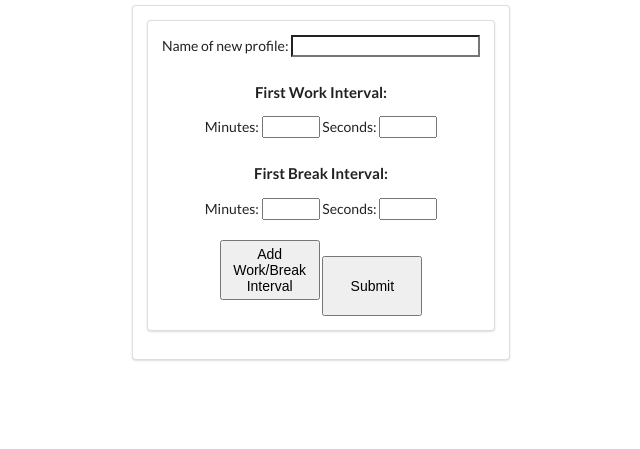
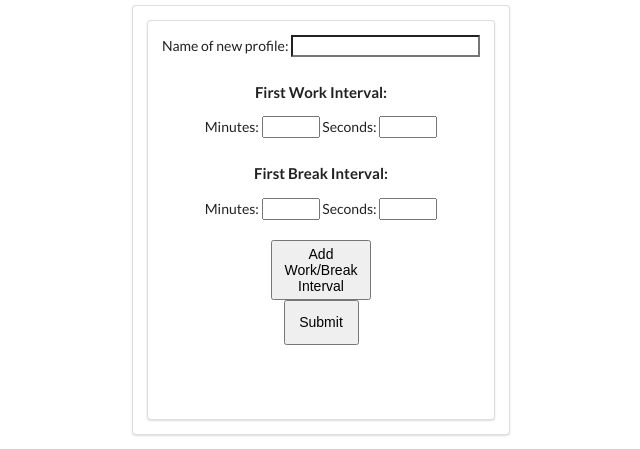
Before and after one commit to AndrewJKingston/Selfocus, a Flask app: page /profile in a window 1280 px wide. Shown: the part 759-1208 px from the top of the page, without its empty margins (319-959 px from the left). Before the commit the page ends 1120 px from the top, so only its background shows below. Run offline with Flask 2, Linux system fonts and the light colour scheme; some libraries are stand-ins or nearby versions.

Commit message:
changes to html view

```diff
--- a/my_app/static/main.css
+++ b/my_app/static/main.css
@@ -63,7 +63,13 @@ button {
     height: 60px;
 }
 
-#post1 {
-    width: 60%;
+.studyMethodForm.ui.segment{
+    width: 100%;
+    height: 400px;
     margin: auto;
 }
+
+.post-submit{
+    width: 75px;
+    height: 45px;
+}
--- a/my_app/templates/profile.html
+++ b/my_app/templates/profile.html
@@ -61,6 +61,7 @@
       <input type="number" id="firstBreakSeconds" name="firstBreakSeconds" min="0" max="60">
       <br><br>
       <button type="button" id="addIntervalOne" onclick="addNewTimeInterval()">Add Work/Break Interval</button>
+      <br>
       <button type="submit" id="submitOne" class="post-submit">Submit</button>
     </form>
     <script></script>
@@ -109,6 +110,7 @@
       <br><br>
       <button type="button" id="addIntervalTwo" onclick="addNewTimeIntervalTwo()">Add Work/Break Interval</button>
       <button type="button" id="removeIntervalTwo" onclick="removeTimeIntervalTwo()">Remove Work/Break Interval</button>
+      <br>
       <button type="submit" id="submitTwo" class="post-submit">Submit</button>
     </form>
     <script>
@@ -135,7 +137,7 @@
                 document.getElementById("submitThree").style.display = "none";
                 document.getElementById("submitTwo").style.display = "inline-block";
                 document.getElementById("addIntervalTwo").style.display = "inline-block";
-                document.getElementById("removeIntervalTwo").style.display = "block";
+                document.getElementById("removeIntervalTwo").style.display = "inline-block";
             }
             else {
                 newInt.style.display = "inline-block";
@@ -160,6 +162,7 @@
       <br><br>
       <!-- <button type="button" id="addIntervalThree" onclick="addNewTimeIntervalThree()">Add Work/Break Interval</button> -->
       <button type="button" id="removeIntervalThree" onclick="removeTimeIntervalThree()">Remove Work/Break Interval</button>
+      <br>
       <button type="submit" id="submitThree" class="post-submit">Submit</button>
     </form>
   </div>
```
